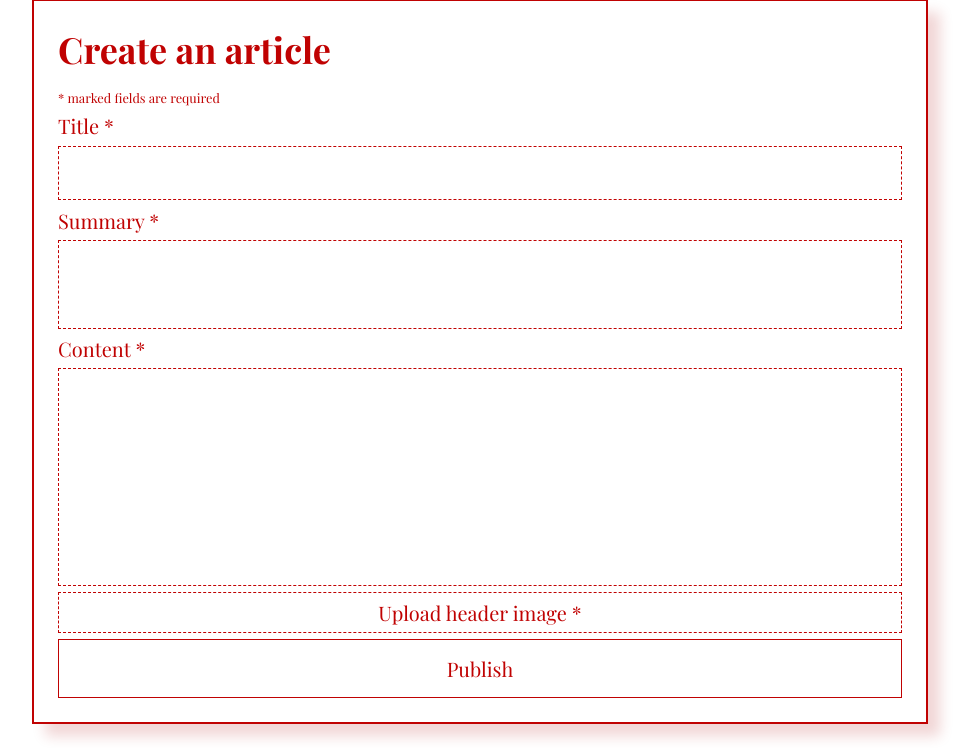
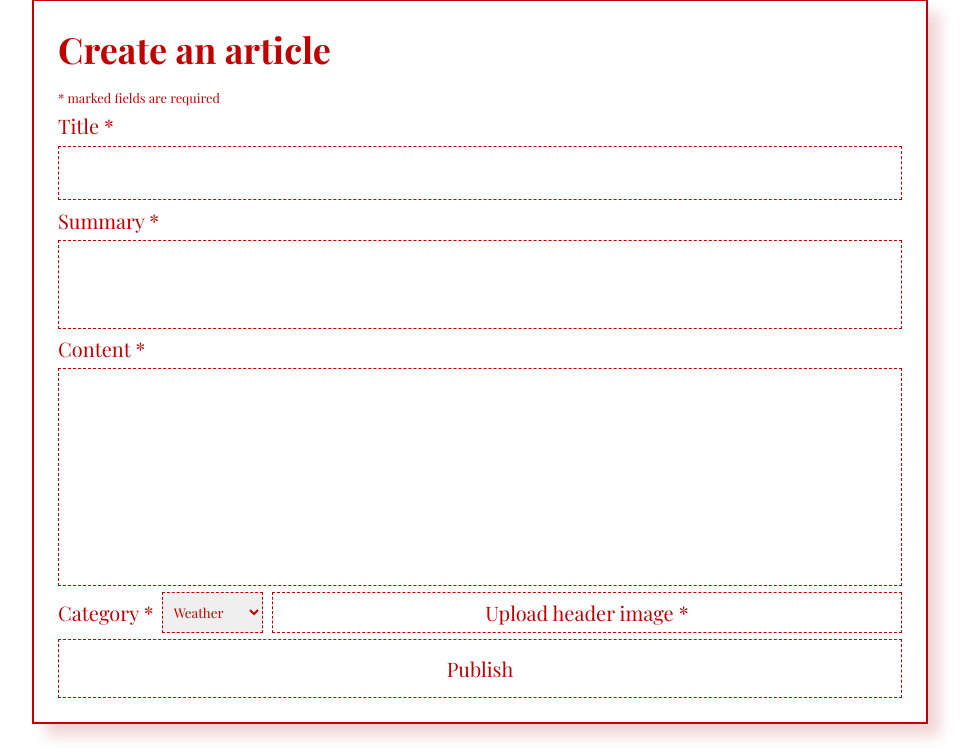
Before and after one commit to robinskaba/zwa_pulsewire, a PHP site: page /html/write_article.html in a window 1280 px wide. Shown: the part 129-877 px from the top of the page, without its empty margins (160-1135 px from the left). Run offline with PHP 8.4, Linux system fonts and the light colour scheme; some web fonts are replaced.

Commit message:
added select category

```diff
--- a/css/write_article.css
+++ b/css/write_article.css
@@ -2,7 +2,7 @@
     gap: 1em;
 }
 
-textarea, #image-upload, input {
+textarea, #image-upload, input, select, option {
     font-family: var(--primary-font-family);
 }
 
@@ -14,17 +14,19 @@ textarea, #image-upload, input {
     border-radius: 0;
 }
 input {
-    border: var(--thin-border-width) solid var(--primary-color);
     background-color: white;
     padding: 0.75em 0;
     color: var(--primary-color);
+}
+#image-upload {
+    flex-grow: 3;
 }
 #image-upload:hover, input:hover {
     background-color: var(--primary-color);
     color: white;
 }
 
-textarea, #image-upload {
+textarea, #image-upload, select, input {
     border-color: var(--primary-color);
     border-width: var(--thin-border-width);
     border-style: dashed;
@@ -56,3 +58,15 @@ textarea.error, #image-upload:has(.error) {
 #article-image {
     display: none;
 }
+select {
+    height: 100%;
+    padding: 0 0.5em;
+    color: var(--primary-color);
+}
+form > div {
+    justify-content: center;
+    gap: 1%;
+}
+form > div > label {
+    width: auto;
+}
--- a/html/write_article.html
+++ b/html/write_article.html
@@ -62,9 +62,17 @@
                     <label for="article-body">Content *</label>
                     <textarea name="article-body" id="article-body" rows="10"></textarea>
 
-                    <label for="article-image" id="image-upload">Upload header image *
-                        <input type="file" name="article-image" id="article-image" accept="image/*">
-                    </label>
+                    <div>
+                        <label for="article-category">Category *</label>
+                        <select name="article-category" id="article-category">
+                            <option value="weather">Weather</option>
+                            <option value="politics">Politics</option>
+                            <option value="economics">Economics</option>
+                        </select>
+                        <label id="image-upload">Upload header image *
+                            <input type="file" name="article-image" id="article-image" accept="image/*">
+                        </label>
+                    </div>
 
                     <span id="error-hint" class="hidden"></span>
 
```
